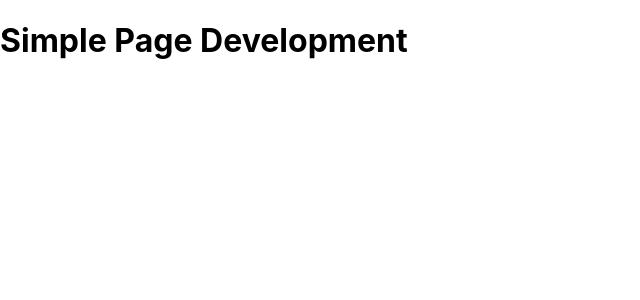
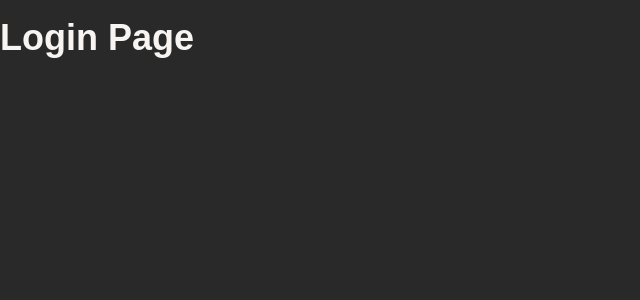
Before and after one commit to ga-wk/saga-asu-ikit, a React (Create React App) app: page /login in a window 1280 px wide. Shown: the top 300 px of the page, without its empty margins (0-640 px from the left). Built offline with nearby package versions, Linux system fonts and the light colour scheme.

Commit message:
C:/Program Files/Git/login - loginPage компонент

```diff
--- a/src/App.js
+++ b/src/App.js
@@ -1,11 +1,32 @@
 import React from 'react';
 
-function App() {
+import {
+  BrowserRouter as Router,
+  Switch,
+  Route,
+} from "react-router-dom";
+
+import Login from './LoginPage/Login';
+
+export default function App() {
   return (
-    <div>
-      <h1>Simple Page Development</h1>
-    </div>
-  )
+    <Router>
+      <div>
+        {/* A <Switch> looks through its children <Route>s and
+            renders the first one that matches the current URL. */}
+        <Switch>
+          <Route path="/login">
+            <Login />
+          </Route>
+          <Route path="/">
+            <Home />
+          </Route>
+        </Switch>
+      </div>
+    </Router>
+  );
 }
 
-export default App;
+function Home() {
+  return <h2>Home</h2>;
+}
--- /dev/null
+++ b/src/LoginPage/Login.js
@@ -0,0 +1,13 @@
+import React from 'react';
+
+import '../sass/style.scss';
+
+function Login() {
+  return (
+    <div className="login-page">
+       <h1>Login Page</h1>
+    </div>
+  )
+}
+
+export default Login;
--- /dev/null
+++ b/src/LoginPage/login.html
@@ -0,0 +1,11 @@
+<!DOCTYPE html>
+<html lang="en">
+<head>
+    <meta charset="UTF-8">
+    <meta name="viewport" content="width=device-width, initial-scale=1.0">
+    <title>Document</title>
+</head>
+<body>
+
+</body>
+</html>
--- /dev/null
+++ b/src/sass/scaffolding.scss
@@ -0,0 +1,44 @@
+html {
+    margin: 0;
+    padding: 0;
+}
+
+body {
+    min-width: 320px;
+    margin: 0;
+    padding: 0;
+    height: 100%;
+
+    font-size: 18px;
+    line-height: 27px;
+    font-family: "PT Sans Narrow", "Arial", sans-serif;
+    color: #f7f4f1;
+    font-style: normal;
+
+    background-color: $bg-darkgrey;
+  }
+
+  img {
+    max-width: 100%;
+    height: auto;
+  }
+
+  .visually-hidden:not(:focus):not(:active) {
+    position: absolute;
+
+    width: 1px;
+    height: 1px;
+    margin: -1px;
+    border: 0;
+    padding: 0;
+
+    white-space: nowrap;
+
+    clip-path: inset(100%);
+    clip: rect(0 0 0 0);
+    overflow: hidden;
+  }
+
+  .show {
+    display: block;
+  }
--- /dev/null
+++ b/src/sass/style.scss
@@ -0,0 +1,5 @@
+@charset 'utf-8';
+
+@import 'variables';
+@import 'scaffolding';
+@import 'blocks/login';
--- /dev/null
+++ b/src/sass/variables.scss
@@ -0,0 +1,7 @@
+$tablet-width: 768px;
+$desktop-width: 1200px;
+$mobile-width-only: 767px;
+
+
+$bg-darkgrey: #292929;
+$bg-lightgrey: #f8f5f2;
```
Also changed, not shown: package.json (+9 -2 lines), src/img/background.jpg (added), src/sass/blocks/login.scss (added), 1 other file (tests, documents, lock files or other folders).
